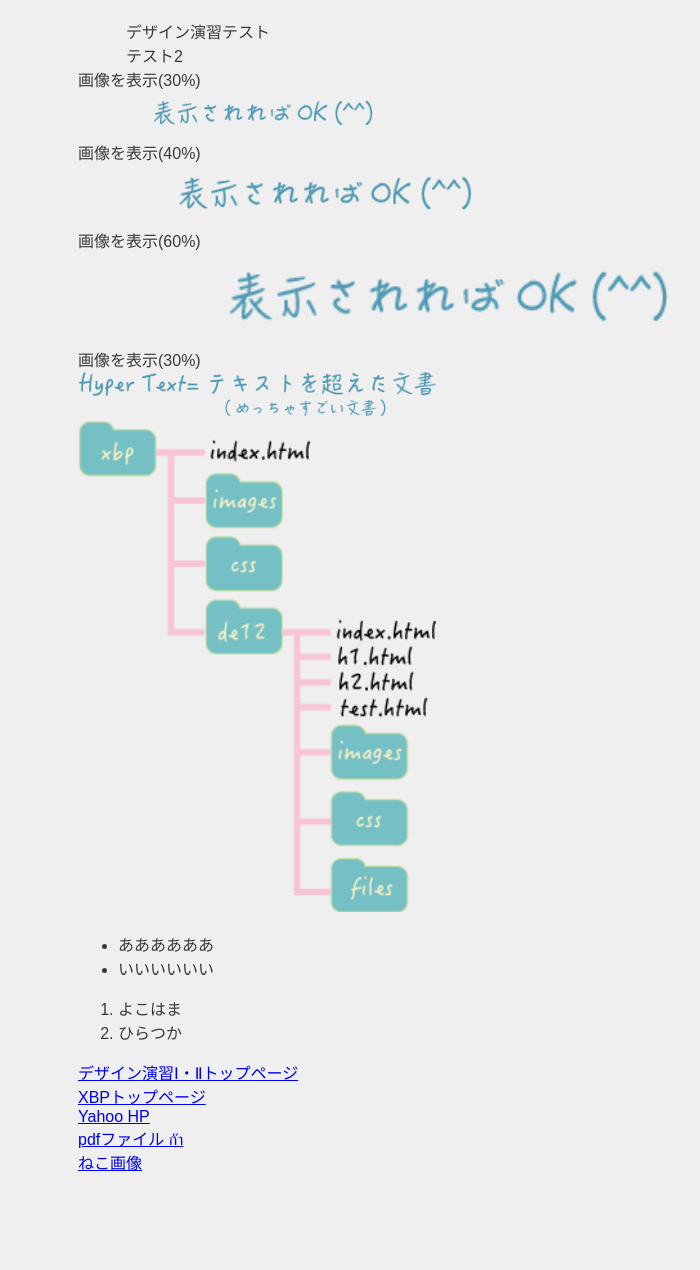
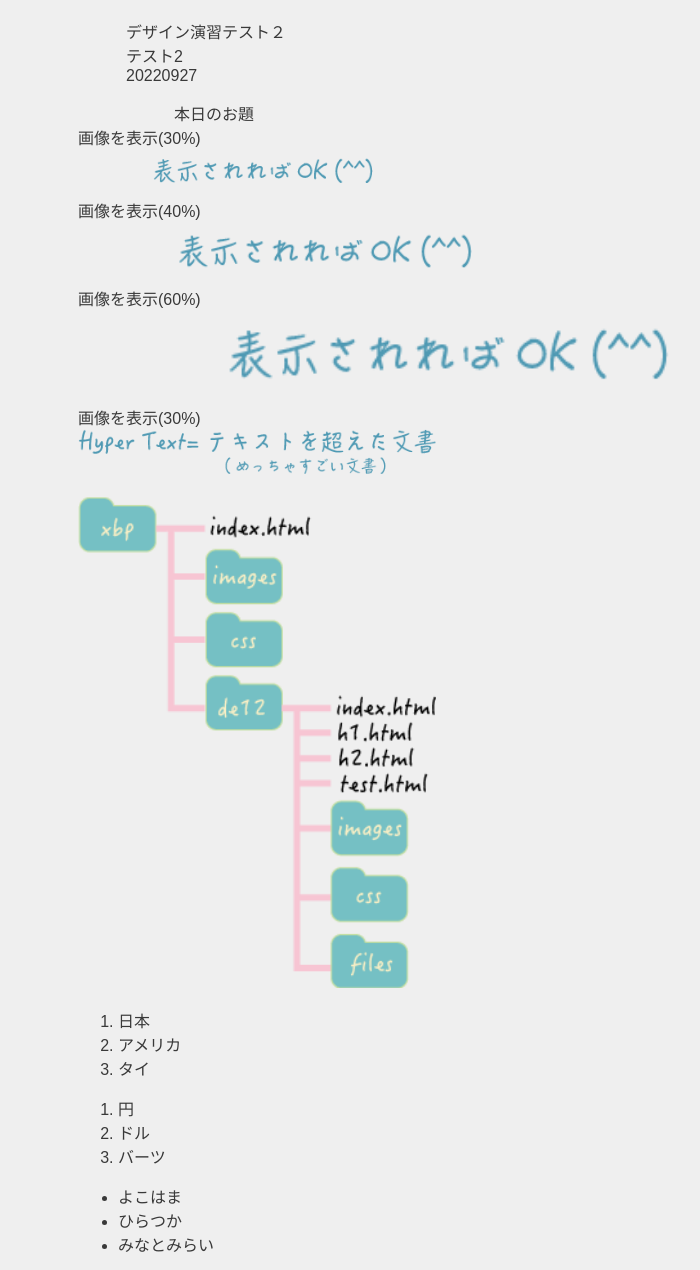
Before and after one commit to sawansawan/xbp, a plain HTML site: page de12/test.html in a window 1280 px wide. Shown: the part 70-1340 px from the top of the page, without its empty margins (0-700 px from the left). Drawn offline with Linux system fonts and the light colour scheme.

Commit message:
20220927

```diff
--- a/de12/test.html
+++ b/de12/test.html
@@ -2,7 +2,7 @@
 <html lang="jp">
 <head>
     <!-- ⑥↓タイトルを変えてみよう -->
-    <title>XBP(高城)テストページ</title>
+    <title>XBP(高城)2022テスト</title>
     <!-- ⑤スタイルシートの設定をしよう -->
     <!-- h1.htmlからある行をコピペしてくればOK -->
     <link rel="stylesheet" href="css/style.css">
@@ -13,8 +13,13 @@
     <div>
          <!-- ①↓に文字を書いてみよう -->
          <div>
-          デザイン演習テスト<br>
-          テスト2
+          デザイン演習テスト２<br>
+          テスト2<br>
+          20220927
+          <div>
+              本日のお題
+              <br>
+          </div>
         </div>
          <!-- ②↓に画像（imagesフォルダにあるtest.png）を挿入してみよう -->
          画像を表示(30%)<br>
@@ -25,22 +30,33 @@
          <img src="images/testimage.png" width="60%"><br>
          画像を表示(30%)<br>
          <img src="images/hypertxt.png" width="30%"><br>
+         <br>
          <img src="images/samplefolder.png" width="30%"><br>
+
+
          <!-- ③↓に箇条書きをしてみよう -->
-         <ul>
-            <li>ああああああ</li>
-            <li>いいいいいい</li>
-         </ul>
-        <ol>
+         <ol>
+            <li>日本</li><li>アメリカ</li>
+            <li>タイ</li>
+         </ol>
+         <ol>
+            <li>円</li>
+            <li>ドル</li>
+            <li>バーツ</li>
+        </ol>
+        <ul>
             <li>よこはま</li>
             <li>ひらつか</li>
-        </ol>
+            <li>みなとみらい</li>
+        </ul>
          <!-- ④↓に外部リンクを作ってみよう -->
          <a href="index.html">デザイン演習Ⅰ・Ⅱトップページ</a><br>
                     <a href="../index.html">XBPトップページ</a><br>
                     <a href="https://www.yahoo.co.jp/" target="_blank">Yahoo HP</a><br>
                     <a href="files/test.pdf" target="_blank">pdfファイル กัา </a><br>
-                    <a href="files/13918646109426.jpg" target="_blank">ねこ画像</a>
+                    <a href="files/13918646109426.jpg" target="_blank">ねこ画像</a><br>
+                    <a href="https://www.thairath.co.th/home" target="_blank">ทาคางิ</a><br>
+
     </div>
 
 </body>
```
